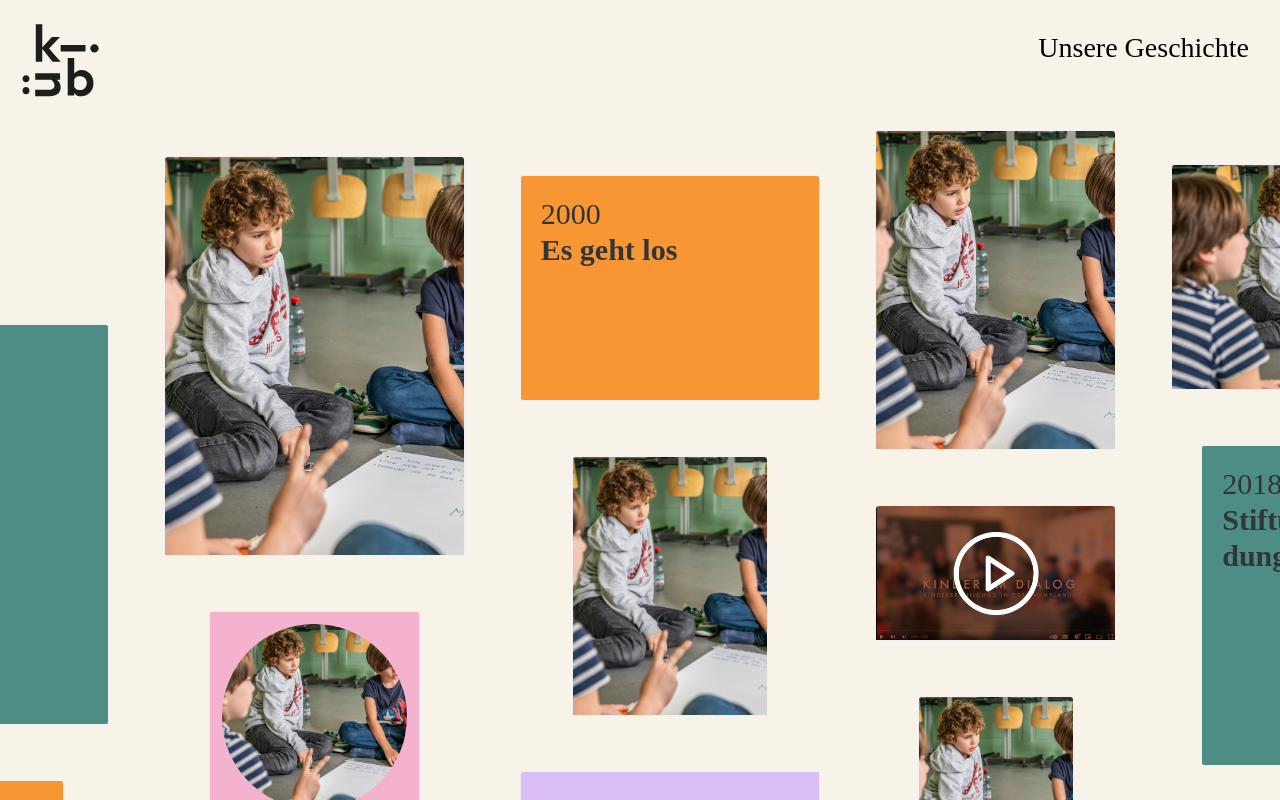
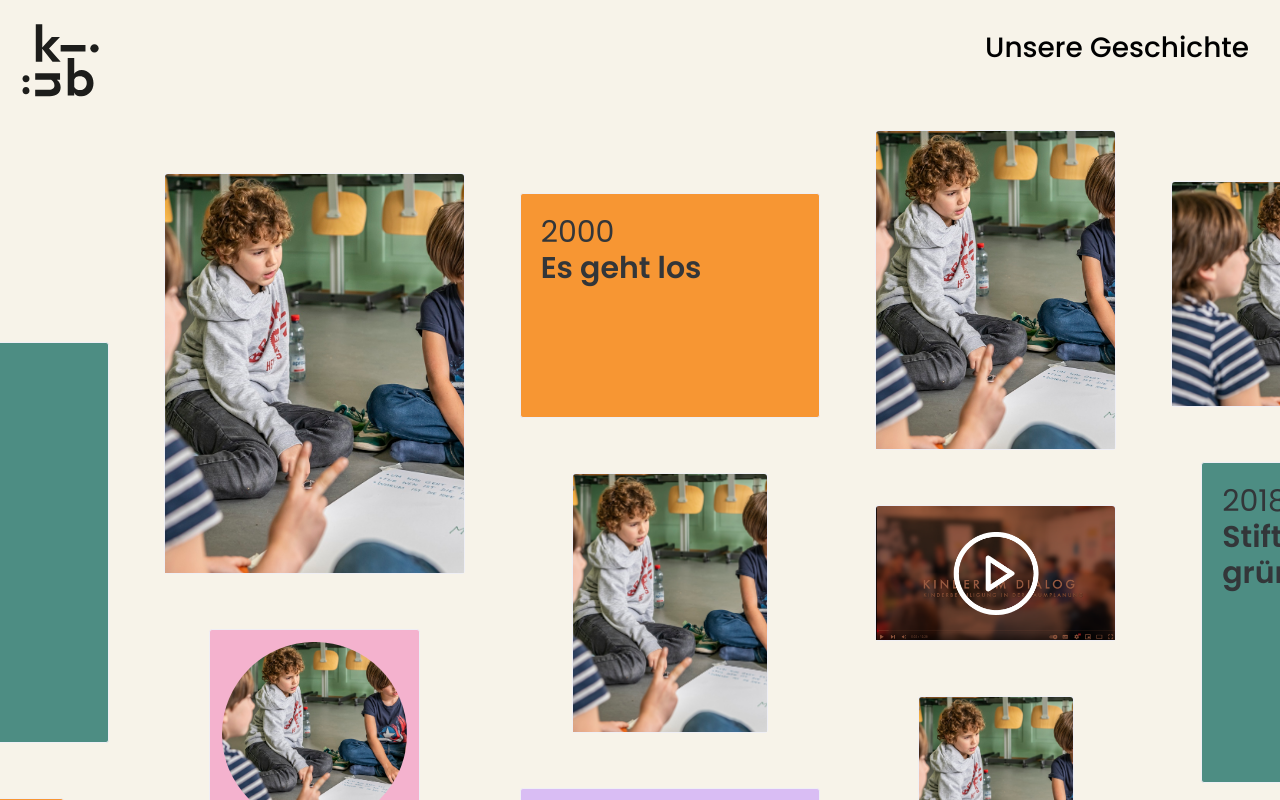
Before and after one commit to hejkarlie/geschichte.kibue.ch, a Vue app: page / in a window 1280 px wide. Built offline with nearby package versions, Linux system fonts and the light colour scheme; a small style sheet from the web is missing.

Commit message:
Add Poppins

```diff
--- a/public/data/canvas.json
+++ b/public/data/canvas.json
@@ -59,7 +59,7 @@
           "width": "medium",
           "color": "#8D882C",
           "content": {
-            "quote": "«Hier steht ein Zitate lorem ipsum dolor sit amet est dolor.»",
+            "quote": "«Hier steht ein Zitat: lorem ipsum dolor sit amet est dolor.»",
             "subtitle": "Christoph Eymann, ehem. Regierungsrat"
           }
         }
--- a/src/assets/main.css
+++ b/src/assets/main.css
@@ -1,7 +1,9 @@
+@import url("https://fonts.bunny.net/css2?family=Poppins:ital,wght@0,100;0,200;0,300;0,400;0,500;0,600;0,700;0,800;0,900;1,100;1,200;1,300;1,400;1,500;1,600;1,700;1,800;1,900&display=swap");
+
 html,
 body {
   margin: 0;
   padding: 0;
   overflow: hidden;
-  font-family: v-sans, v-mono, other-fallbacks;
+  font-family: Poppins, v-sans, v-mono, other-fallbacks;
 }
```
